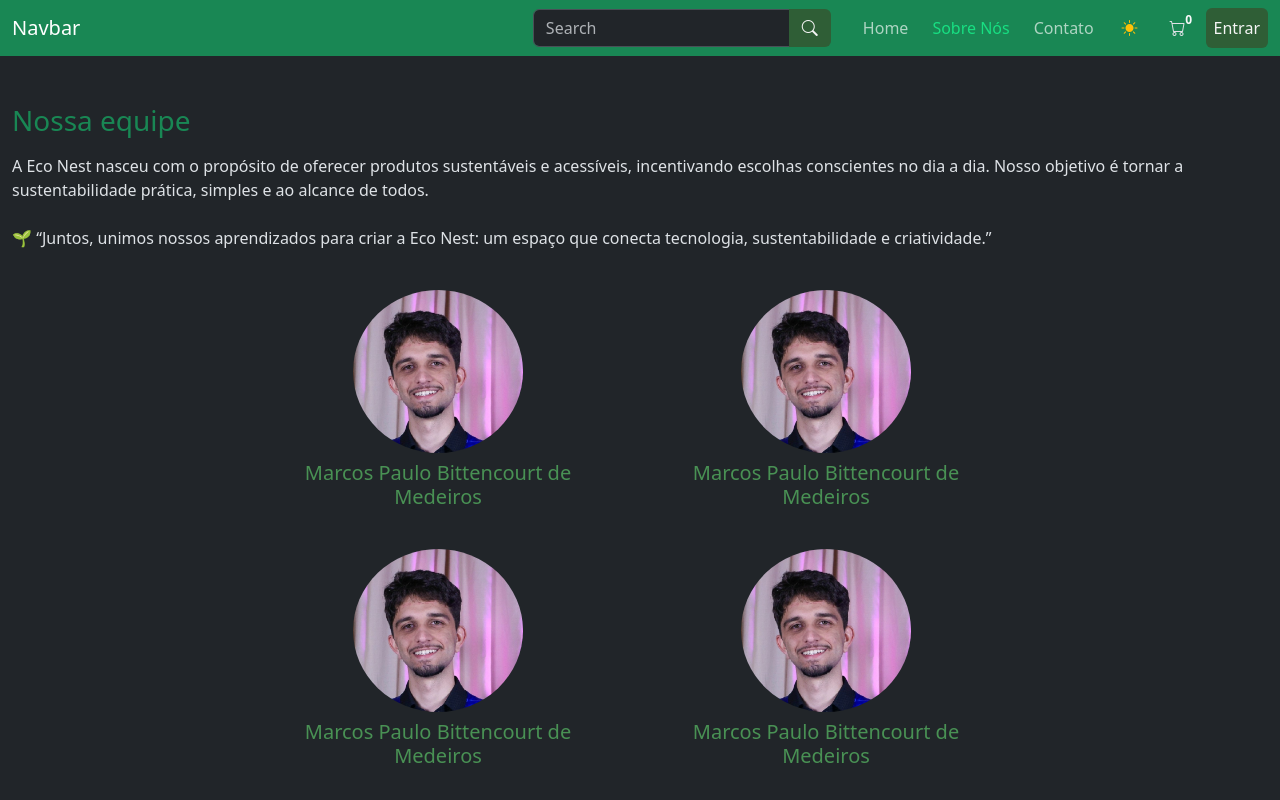
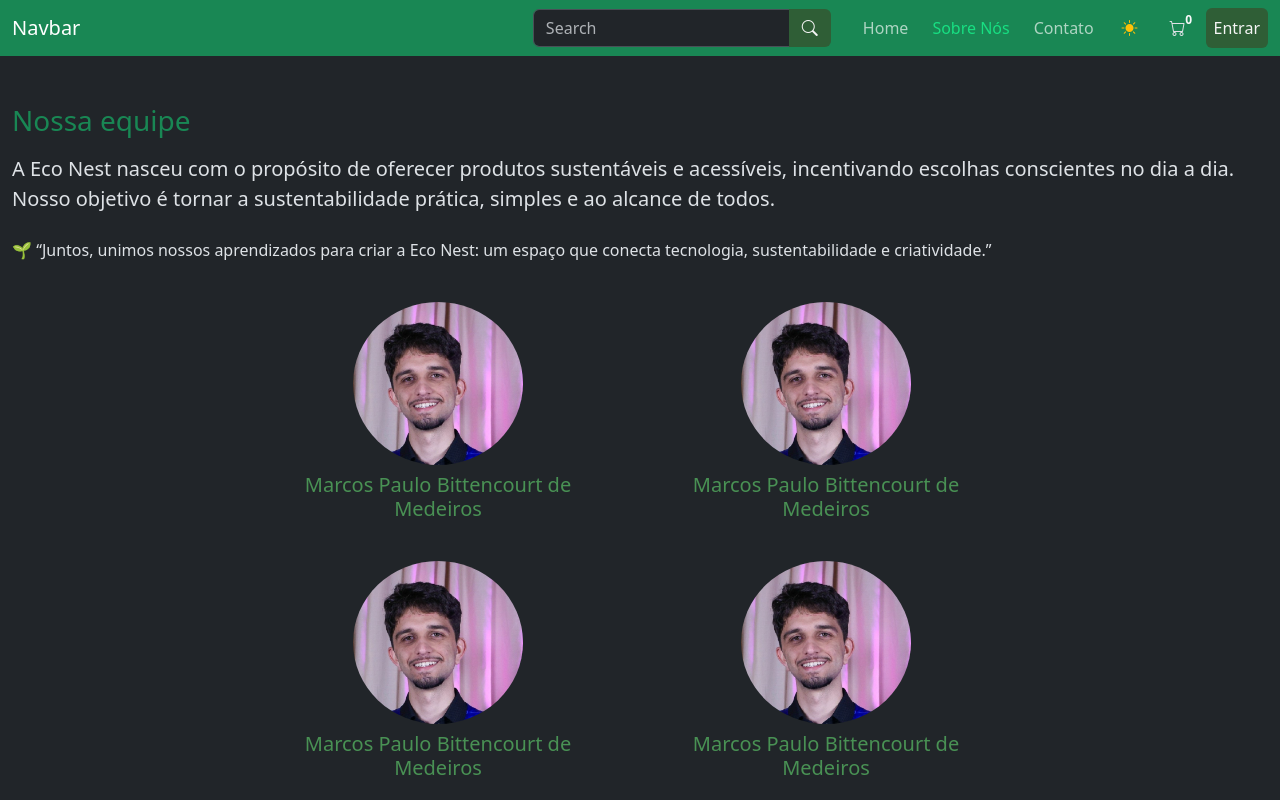
Before and after one commit to Econest-Ecologic/Front-end, a React (Vite) app in the folder Eco-nest/: page /sobre in a window 1280 px wide. Shown: the top 800 px of the page. Built offline with nearby package versions, Linux system fonts and the light colour scheme.

Commit message:
fix:fonte do sobre nós

```diff
--- a/Eco-nest/src/componente/bodyPages/SobreNos.jsx
+++ b/Eco-nest/src/componente/bodyPages/SobreNos.jsx
@@ -10,7 +10,7 @@ export default function SobreNos() {
       <main className="container-xxl gap-2 my-5">
         <div className="d-flex gap-2 flex-column">
           <h3 className="text-success">Nossa equipe</h3>
-          <p>
+          <p className="fs-5">
             A Eco Nest nasceu com o propósito de oferecer produtos sustentáveis
             e acessíveis, incentivando escolhas conscientes no dia a dia. Nosso
             objetivo é tornar a sustentabilidade prática, simples e ao alcance
```
